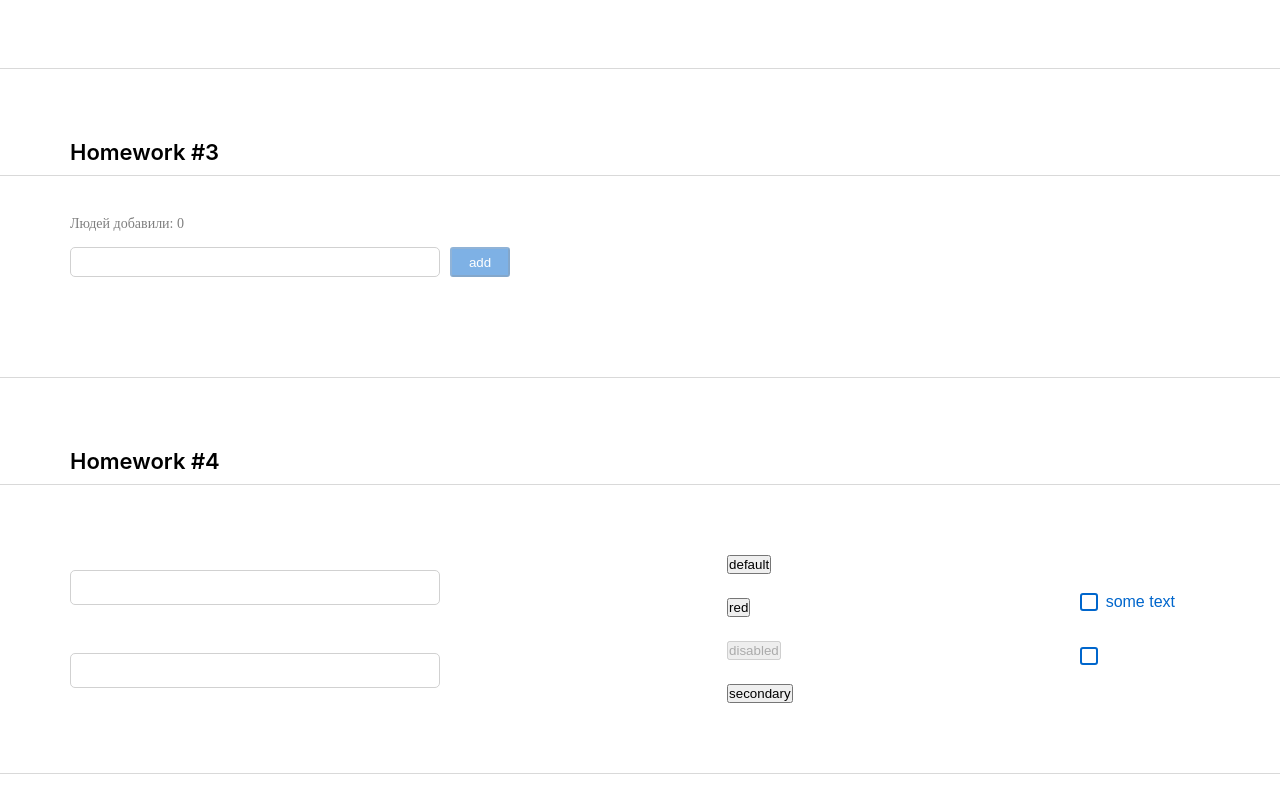
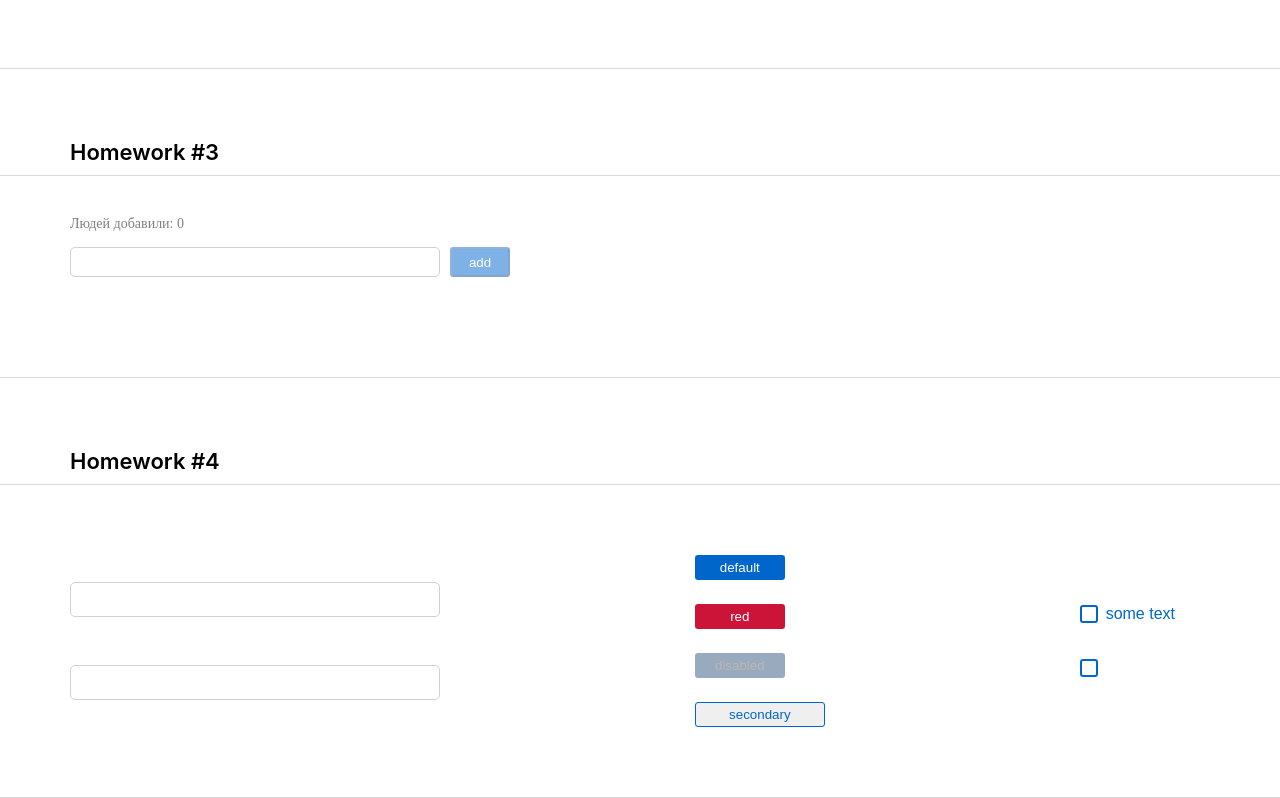
Before and after one commit to VitaMirosh/hws2-master, a React (Create React App) app: page /#/pre-junior in a window 1280 px wide. Before the commit this address led to /#/. Shown: the part 796-1594 px from the top of the page. Before the commit the page ends 1570 px from the top, so only its background shows below. Built offline with nearby package versions, Linux system fonts and the light colour scheme.

Commit message:
add style all button

```diff
--- a/src/s2-homeworks/hw04/common/c1-SuperInputText/SuperInputText.module.css
+++ b/src/s2-homeworks/hw04/common/c1-SuperInputText/SuperInputText.module.css
@@ -23,6 +23,7 @@
 }
 
 .errorInput:focus {
+    border-color: #cc0000;
 }
 
 .error {
--- a/src/s2-homeworks/hw04/common/c2-SuperButton/SuperButton.module.css
+++ b/src/s2-homeworks/hw04/common/c2-SuperButton/SuperButton.module.css
@@ -1,40 +1,72 @@
 .button {
-
+    width: 90px;
+    height: 25px;
+    color: white;
+    border: none;
+    border-radius: 3px;
 }
 
+
 .disabled {
-background-color: blue;
+    background: rgba(0, 46, 92, 1);
+    opacity: 0.4;
+    color: #5b4c4c;
 }
 
 .secondary {
+    border: 1px solid rgba(0, 102, 204, 1);
+    color: rgba(0, 102, 204, 1);
+    width: 130px;
+    height: 25px;
 
 }
 
 .default {
+    background: rgba(0, 102, 204, 1);
 
 }
 
 .red {
+    background: rgba(204, 20, 57, 1);
 
 }
 
 .default:hover {
+    width: 120px;
+   transition: width 0.3s ease-in-out;
 }
 
 .red:hover {
+    width: 120px;
+    transition: width 0.03s ease-in-out;
 }
 
 .secondary:hover {
+    width: 120px;
+    transition: width 0.03s ease-in-out;
+
 }
 
 
 .default:active {
+    width: 100px;
+    height: 20px;
+    background: rgba(0, 89, 178, 1);
+
 }
 
 .secondary:active {
+    width: 100px;
+    height: 20px;
+    border: 1px solid rgba(0, 102, 204, 1)
+
 }
 
 .red:active {
+    width: 100px;
+    height: 20px;
+    background: rgba(178, 18, 50, 1);
+
 }
 
 
--- a/src/s2-homeworks/hw04/common/c2-SuperButton/SuperButton.tsx
+++ b/src/s2-homeworks/hw04/common/c2-SuperButton/SuperButton.tsx
@@ -17,11 +17,11 @@ const SuperButton: React.FC<SuperButtonPropsType> = (
     ...restProps // все остальные пропсы попадут в объект restProps, там же будет children
   }
 ) => {
-  const finalClassName = s.button
-    + (disabled ? s.disabled :
-      xType === 'red' ? s.red :
-        xType === 'secondary' ? s.secondary : s.default
-          +(className ? '' + className : '')) // задачка на смешивание классов
+  const finalClassName = s.button + ' '
+    + (disabled ? s.disabled : xType === 'red'
+      ? s.red : xType === 'secondary'
+        ? s.secondary : s.default) +
+    (className ? ' ' + className : '');
 
   return (
     <button
```
